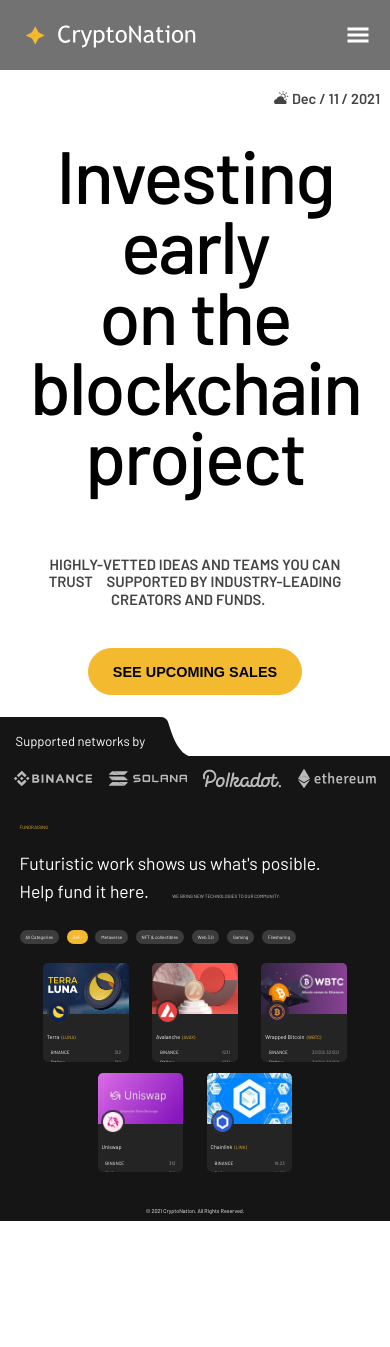
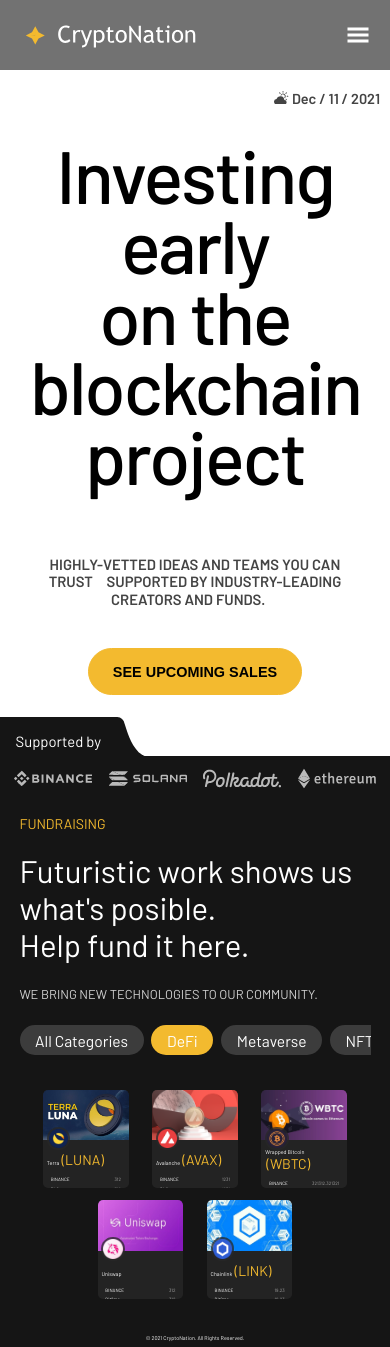
Before and after one commit to JerallStalz/cryptonation, a Next.js app: page / in a window 390 px wide. Before the commit the page ends 1221 px from the top, so only its background shows below. Built offline with nearby package versions, Linux system fonts and the light colour scheme.

Commit message:
Mobile version in progress

```diff
--- a/components/home-styled.js
+++ b/components/home-styled.js
@@ -123,7 +123,7 @@
       bottom: -1vw;
       font-size: 1.25vw;
       @media (max-width: 600px) {
-        font-size: 13px;
+        font-size: 3.8vw;
       }
     }
   }
@@ -204,11 +204,17 @@
     color: ${({ theme }) => theme.mainColor};
     text-transform: uppercase;
     font-size: 1.2vw;
+    @media (max-width: 600px) {
+      font-size: 3.6vw;
+    }
   }
   h2 {
     & span {
       font-size: 4.5vw;
       font-weight: 400;
+      @media (max-width: 600px) {
+        font-size: 8vw;
+      }
     }
     & span:first-child {
       display: block;
@@ -219,6 +225,14 @@
       font-weight: 400;
       color: ${({ theme }) => theme.navColor};
       opacity: 0.8;
+      @media (max-width: 600px) {
+        font-size: 3.3vw;
+        display: block;
+        padding: 6vw 0;
+      }
+    }
+    @media (max-width: 600px) {
+      margin-bottom: 0;
     }
   }
 `
--- a/components/link-box-styled.js
+++ b/components/link-box-styled.js
@@ -22,12 +22,24 @@
   align-items: center;
   margin-right: 2vw;
   cursor: pointer;
+  @media (max-width: 600px) {
+    font-size: 4vw;
+    border-radius: 20vw;
+    padding: 0 4vw;
+    min-width: fit-content;
+  }
 `
 
 export const CategoryContainer = styled.div`
   margin-top: 7vw;
   display: flex;
   height: 3.5vw;
+  @media (max-width: 600px) {
+    margin-top: 0;
+    height: 7.5vw;
+    overflow: scroll;
+    padding-bottom: 4vw;
+  }
 `
 export const BoxContainer = styled.div`
   padding: 5vw 0;
--- a/pages/index.js
+++ b/pages/index.js
@@ -59,7 +59,7 @@
 
       <SupportsAnnon>
         <div>
-          <span>Supported networks by</span>
+          <span>Supported by</span>
         </div>
         <Rounded
           id="fd274703-ad24-4b34-ac10-1465e422daef"
```
